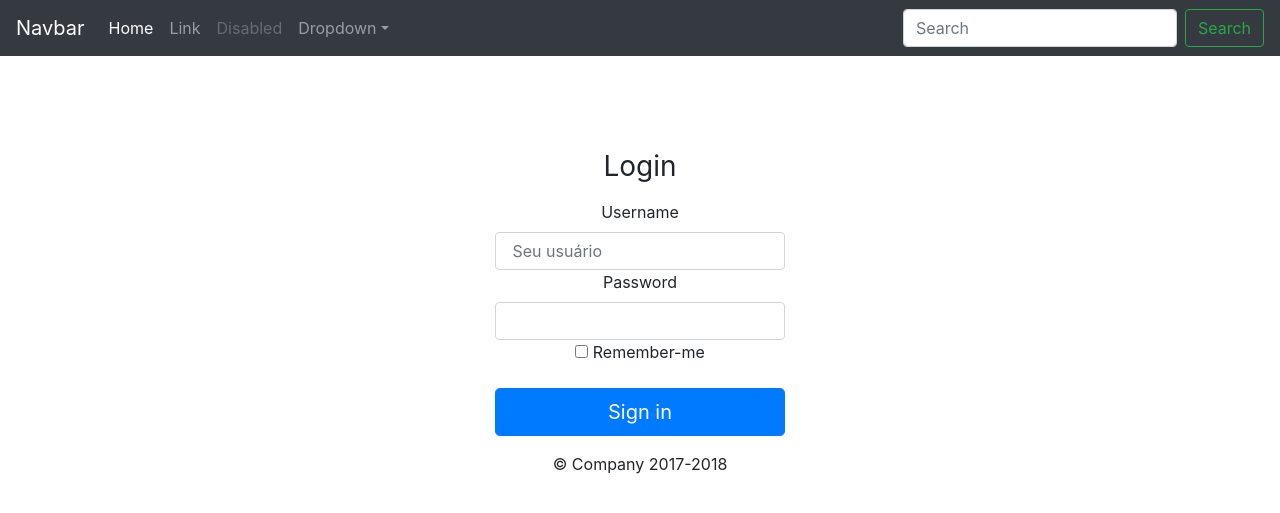
After one commit to DiegoGalante/aula_flask, a Flask app: template app/templates/login.html in a window 1280 px wide. The commit adds this page. Shown: the top 513 px of the page. Run offline with Flask 2, Linux system fonts and the light colour scheme; the template is opened without the code that fills it: values that come from a table or form of the project are taken from there, others are empty; some libraries are stand-ins or nearby versions.

Commit message:
Aula 10 -  Formulários: Construção do formulário de login. Envio dos dados via POST e validação de erros. Obs: Correção do meu erro no arquivo tables.py e importação das tabelas no modulo principal do app.

```diff
--- a/app/__init__.py
+++ b/app/__init__.py
@@ -7,7 +7,6 @@ app = Flask(__name__)
 #forma simples de passar as configurações para o flask
 #e manter as configurações em um arquivo a parte
 app.config.from_object('config')
-
 db = SQLAlchemy(app)
 migrate = Migrate(app, db)
 
@@ -15,4 +14,4 @@ manager = Manager(app)
 manager.add_command('db', MigrateCommand)
 
 from app.controllers import default
-#from app.models import tables
+from app.models import tables
--- a/app/controllers/default.py
+++ b/app/controllers/default.py
@@ -1,12 +1,22 @@
 #Vai receber um arquivo html e vai renderizá-lo
 from flask import render_template
 from app import app
+
+from app.models.forms import LoginForm
 
 @app.route("/index")
 @app.route("/")
 def index():
     return render_template('index.html')
 
-@app.route("/login")
+@app.route("/login", methods=["GET","POST"])
 def login():
-    return render_template('base.html')
+    form = LoginForm()
+    if form.validate_on_submit():
+        print(form.username.data)
+        print(form.password.data)
+        print(form.remember_me.data)
+        pass
+    else:
+        print(form.errors)
+    return render_template('login.html', form=form)
--- /dev/null
+++ b/app/models/forms.py
@@ -0,0 +1,8 @@
+from flask_wtf import FlaskForm
+from wtforms import StringField, PasswordField, BooleanField
+from wtforms.validators import DataRequired
+
+class LoginForm(FlaskForm):
+    username = StringField("username", validators=[DataRequired()])
+    password = PasswordField("password", validators=[DataRequired()])
+    remember_me = BooleanField("remember_me")
--- a/app/models/tables.py
+++ b/app/models/tables.py
@@ -1,6 +1,7 @@
 from app import db
 
-class User(db.Model)
+
+class User(db.Model):
     __tablename__ = "users"
 
     id = db.Column(db.Integer, primary_key=True)
--- a/app/templates/base.html
+++ b/app/templates/base.html
@@ -14,14 +14,12 @@
     <link href="{{ url_for('static', filename="css/bootstrap.min.css" )}}" rel="stylesheet">
   </head>
 
-  <body>
-
+  <body class="text-center">
     <nav class="navbar navbar-expand-md navbar-dark fixed-top bg-dark">
       <a class="navbar-brand" href="#">Navbar</a>
       <button class="navbar-toggler" type="button" data-toggle="collapse" data-target="#navbarsExampleDefault" aria-controls="navbarsExampleDefault" aria-expanded="false" aria-label="Toggle navigation">
         <span class="navbar-toggler-icon"></span>
       </button>
-
       <div class="collapse navbar-collapse" id="navbarsExampleDefault">
         <ul class="navbar-nav mr-auto">
           <li class="nav-item active">
@@ -55,7 +53,7 @@
     {% endblock %}
     </main>
 
-    <footer class="container">
+    <footer class="footer">
       <p>&copy; Company 2017-2018</p>
     </footer>
 
--- /dev/null
+++ b/app/templates/login.html
@@ -0,0 +1,42 @@
+{% extends 'base.html' %}
+
+{%block content%}
+<div class="col-md-3 col-md-offset-3" style="margin: 0 auto; margin-top:150px;">
+    <form action="" method="POST">
+        <!--Campo de segurança que o WTF cria e tem que ser adicionado junto com o formulário. Se nao tiver junto, o formulário não é válido-->
+        {{form.csrf_token}}
+            <h1 class="h3 mb-3 font-weight-normal">Login</h1>
+            <label>Username</label>
+                {{ form.username(class="form-control", placeholder=" Seu usuário") }}
+                {% if form.errors.username %}
+                <div class="alert alert-danger" role="alert">
+                    <ul>
+                    {% for e in form.errors.username%}
+                        <li> {{ e }}</li>
+                    {%endfor%}
+                    </ul>
+                </div>
+                {%endif%}
+            <label>Password</label>
+                {{ form.password(class="form-control")  }}
+                {% if form.errors.password %}
+                <div class="alert alert-danger" role="alert">
+                        <ul>
+                            {% for e in form.errors.password%}
+                                <li> {{ e }}</li>
+                            {%endfor%}
+                        </ul>
+                </div>
+                {%endif%}
+            <div class="checkbox mb-3">
+            <label>
+                    {{ form.remember_me }} Remember-me
+            </label>
+            </div>
+            <div class="mb-3 font-weight-normal">
+                <button class="btn btn-lg btn-primary btn-block" type="submit">Sign in</button>
+            </div>
+
+        </form>
+    </div>
+{% endblock %}
--- a/config.py
+++ b/config.py
@@ -2,3 +2,5 @@ DEBUG = True
 
 SQLALCHEMY_DATABASE_URI = 'sqlite:///storage.db'
 SQLALCHEMY_TRACK_MODIFICATIONS = True
+
+SECRET_KEY = 'um-nome-bem-seguro'
```
Also changed, not shown: migrations/versions/96cfa9954890_.py (added, +54 -0 lines), storage.db.
